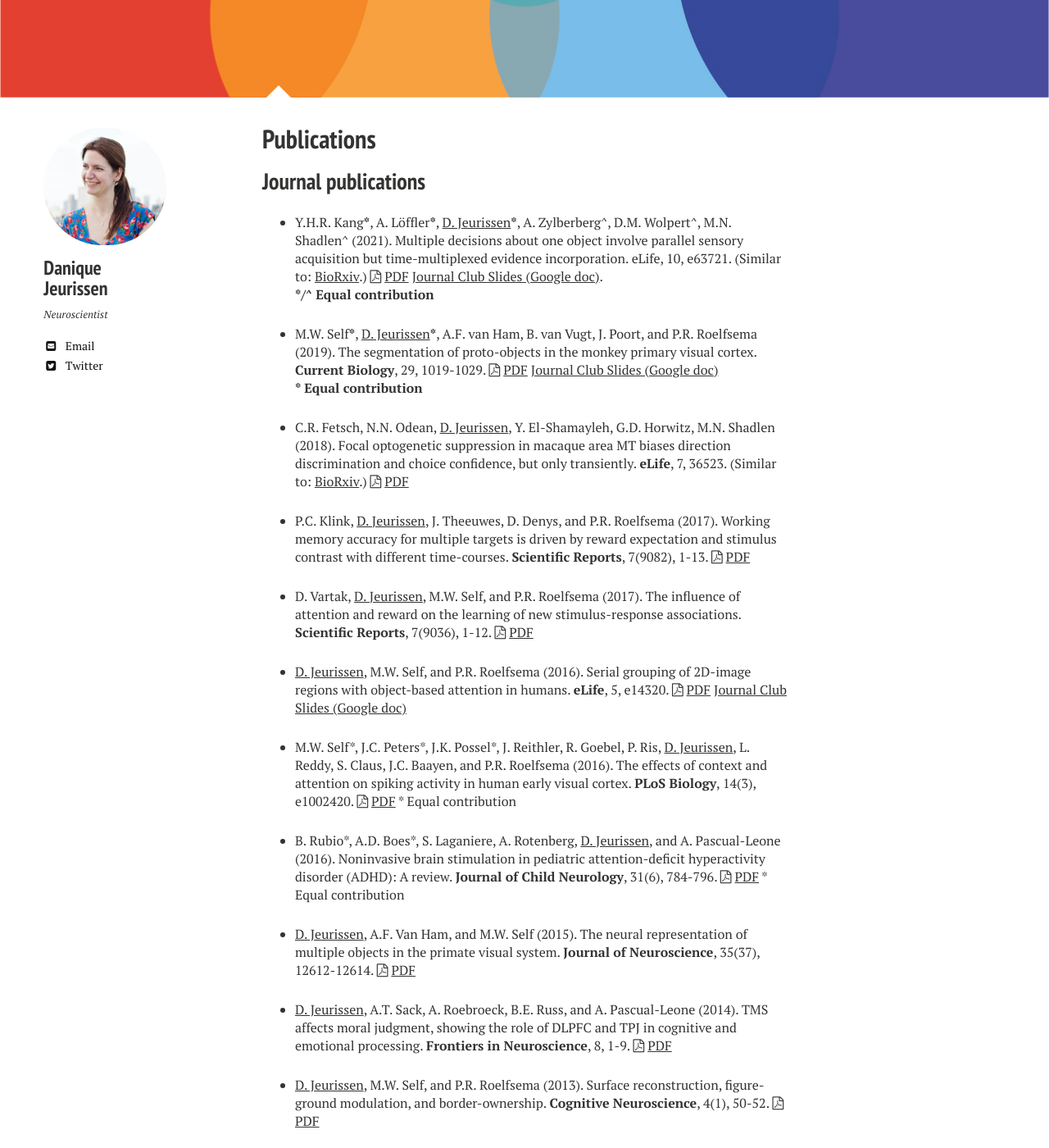
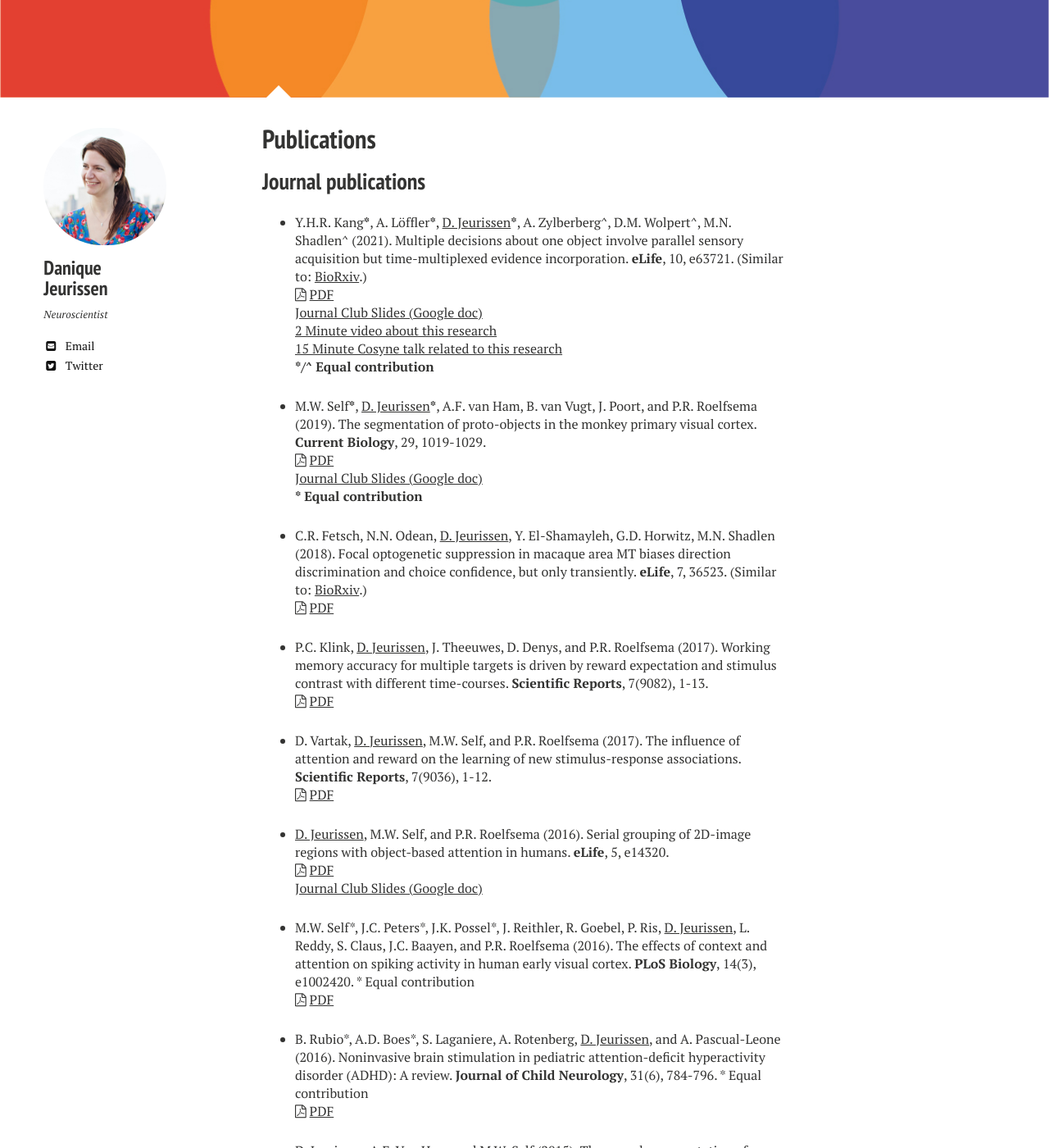
Before and after one commit to DaniqueJeurissen/DaniqueJeurissen.github.io, a Jekyll site: the page built from publications/index.md, in a window 1280 px wide and 1400 px high, scrolled down 250 px. Shown: the whole window at 82% size. Built offline with Jekyll 4.4.1, drawn with Linux system fonts in a browser that asks for light colours; nearby versions of some CDN libraries.

Commit message:
Adding link to 2D ZI video

```diff
--- a/publications/index.md
+++ b/publications/index.md
@@ -9,31 +9,48 @@ image:
 
 ## Journal publications
 
-* Y.H.R. Kang**\***, A. L&#246;ffler**\***, <u>D. Jeurissen</u>**\***, A. Zylberberg^, D.M. Wolpert^, M.N. Shadlen^ (2021). Multiple decisions about one object involve parallel sensory acquisition but time-multiplexed evidence incorporation. eLife, 10, e63721. (Similar to: [BioRxiv](https://www.biorxiv.org/content/10.1101/2020.10.15.341008v1).) <i class="fa fa-file-pdf-o"></i> [PDF](papers/2021_KangLofflerJeurissen_eLife.pdf) [Journal Club Slides (Google doc)](https://docs.google.com/presentation/d/1C-pOKoxp6eshfWkr_SGmX9JafvB0Jfuu_RADzy_yX7U/edit?usp=sharing).
+* Y.H.R. Kang**\***, A. L&#246;ffler**\***, <u>D. Jeurissen</u>**\***, A. Zylberberg^, D.M. Wolpert^, M.N. Shadlen^ (2021). Multiple decisions about one object involve parallel sensory acquisition but time-multiplexed evidence incorporation. **eLife**, 10, e63721. (Similar to: [BioRxiv](https://www.biorxiv.org/content/10.1101/2020.10.15.341008v1).)
+<br> <i class="fa fa-file-pdf-o"></i> [PDF](papers/2021_KangLofflerJeurissen_eLife.pdf)
+<br> [Journal Club Slides (Google doc)](https://docs.google.com/presentation/d/1C-pOKoxp6eshfWkr_SGmX9JafvB0Jfuu_RADzy_yX7U/edit?usp=sharing)
+<br> [2 Minute video about this research](https://www.youtube.com/watch?v=K1LOm92KxUE)
+<br> [15 Minute Cosyne talk related to this research](https://youtu.be/hlmezZErgd8)
 <br> **\*/^ Equal contribution**
 
-* M.W. Self**\***, <u>D. Jeurissen</u>**\***, A.F. van Ham, B. van Vugt, J. Poort, and P.R. Roelfsema (2019). The segmentation of proto-objects in the monkey primary visual cortex. **Current Biology**, 29, 1019-1029. <i class="fa fa-file-pdf-o"></i> [PDF](papers/2019_SelfJeurissen_CurrBio.pdf) [Journal Club Slides (Google doc)](https://docs.google.com/presentation/d/1NP975PPtftqyhtHeBIvX3eqrt09Baosk2KnYj7ga-M8/edit?usp=sharing)
+* M.W. Self**\***, <u>D. Jeurissen</u>**\***, A.F. van Ham, B. van Vugt, J. Poort, and P.R. Roelfsema (2019). The segmentation of proto-objects in the monkey primary visual cortex. **Current Biology**, 29, 1019-1029.
+<br> <i class="fa fa-file-pdf-o"></i> [PDF](papers/2019_SelfJeurissen_CurrBio.pdf)
+<br> [Journal Club Slides (Google doc)](https://docs.google.com/presentation/d/1NP975PPtftqyhtHeBIvX3eqrt09Baosk2KnYj7ga-M8/edit?usp=sharing)
 <br> **\* Equal contribution**
 
-* C.R. Fetsch, N.N. Odean, <u>D. Jeurissen</u>, Y. El-Shamayleh, G.D. Horwitz, M.N. Shadlen (2018). Focal optogenetic suppression in macaque area MT biases direction discrimination and choice confidence, but only transiently. **eLife**,  7, 36523. (Similar to: [BioRxiv](https://doi.org/10.1101/277251).) <i class="fa fa-file-pdf-o"></i> [PDF](https://elifesciences.org/download/aHR0cHM6Ly9jZG4uZWxpZmVzY2llbmNlcy5vcmcvYXJ0aWNsZXMvMzY1MjMvZWxpZmUtMzY1MjMtdjIucGRm/elife-36523-v2.pdf?_hash=IcM8Uw4KaAGU0FT9Uws4THeYryZBJhJcxCYFamXP618%3D)
+* C.R. Fetsch, N.N. Odean, <u>D. Jeurissen</u>, Y. El-Shamayleh, G.D. Horwitz, M.N. Shadlen (2018). Focal optogenetic suppression in macaque area MT biases direction discrimination and choice confidence, but only transiently. **eLife**,  7, 36523. (Similar to: [BioRxiv](https://doi.org/10.1101/277251).)
+<br> <i class="fa fa-file-pdf-o"></i> [PDF](https://elifesciences.org/download/aHR0cHM6Ly9jZG4uZWxpZmVzY2llbmNlcy5vcmcvYXJ0aWNsZXMvMzY1MjMvZWxpZmUtMzY1MjMtdjIucGRm/elife-36523-v2.pdf?_hash=IcM8Uw4KaAGU0FT9Uws4THeYryZBJhJcxCYFamXP618%3D)
 
-* P.C. Klink, <u>D. Jeurissen</u>, J. Theeuwes, D. Denys, and P.R. Roelfsema (2017). Working memory accuracy for multiple targets is driven by reward expectation and stimulus contrast with different time-courses. **Scientific Reports**, 7(9082), 1-13. <i class="fa fa-file-pdf-o"></i> [PDF](papers/2017_Klink_ScientificReports.pdf)
+* P.C. Klink, <u>D. Jeurissen</u>, J. Theeuwes, D. Denys, and P.R. Roelfsema (2017). Working memory accuracy for multiple targets is driven by reward expectation and stimulus contrast with different time-courses. **Scientific Reports**, 7(9082), 1-13.
+<br> <i class="fa fa-file-pdf-o"></i> [PDF](papers/2017_Klink_ScientificReports.pdf)
 
-* D. Vartak, <u>D. Jeurissen</u>, M.W. Self, and P.R. Roelfsema (2017). The influence of attention and reward on the learning of new stimulus-response associations. **Scientific Reports**, 7(9036), 1-12. <i class="fa fa-file-pdf-o"></i> [PDF](papers/2017_Vartak_ScientificReports.pdf)
+* D. Vartak, <u>D. Jeurissen</u>, M.W. Self, and P.R. Roelfsema (2017). The influence of attention and reward on the learning of new stimulus-response associations. **Scientific Reports**, 7(9036), 1-12.
+<br> <i class="fa fa-file-pdf-o"></i> [PDF](papers/2017_Vartak_ScientificReports.pdf)
 
-* <u>D. Jeurissen</u>, M.W. Self, and P.R. Roelfsema (2016). Serial grouping of 2D-image regions with object-based attention in humans. **eLife**,  5, e14320. <i class="fa fa-file-pdf-o"></i> [PDF](https://elifesciences.org/content/5/e14320-download.pdf) [Journal Club Slides (Google doc)](https://docs.google.com/presentation/d/1P0uZVKC5OgPQ06t2YSn6-mA7p63dNiBeTSKkxvJFS8c/edit?usp=sharing)
+* <u>D. Jeurissen</u>, M.W. Self, and P.R. Roelfsema (2016). Serial grouping of 2D-image regions with object-based attention in humans. **eLife**,  5, e14320.
+<br> <i class="fa fa-file-pdf-o"></i> [PDF](https://elifesciences.org/content/5/e14320-download.pdf)
+<br> [Journal Club Slides (Google doc)](https://docs.google.com/presentation/d/1P0uZVKC5OgPQ06t2YSn6-mA7p63dNiBeTSKkxvJFS8c/edit?usp=sharing)
 
-* M.W. Self\*, J.C. Peters\*, J.K. Possel\*, J. Reithler, R. Goebel, P. Ris, <u>D. Jeurissen</u>, L. Reddy, S. Claus, J.C. Baayen, and P.R. Roelfsema (2016). The effects of context and attention on spiking activity in human early visual cortex. **PLoS Biology**, 14(3), e1002420. <i class="fa fa-file-pdf-o"></i> [PDF](papers/2016_Self_PlosBiology.pdf) \* Equal contribution
+* M.W. Self\*, J.C. Peters\*, J.K. Possel\*, J. Reithler, R. Goebel, P. Ris, <u>D. Jeurissen</u>, L. Reddy, S. Claus, J.C. Baayen, and P.R. Roelfsema (2016). The effects of context and attention on spiking activity in human early visual cortex. **PLoS Biology**, 14(3), e1002420. \* Equal contribution
+<br> <i class="fa fa-file-pdf-o"></i> [PDF](papers/2016_Self_PlosBiology.pdf)
 
-* B. Rubio\*, A.D. Boes\*, S. Laganiere, A. Rotenberg, <u>D. Jeurissen</u>, and A. Pascual-Leone (2016). Noninvasive brain stimulation in pediatric attention-deficit hyperactivity disorder (ADHD): A review. **Journal of Child Neurology**, 31(6), 784-796. <i class="fa fa-file-pdf-o"></i> [PDF](papers/2016_Rubio_JChildNeurology.pdf) \* Equal contribution
+* B. Rubio\*, A.D. Boes\*, S. Laganiere, A. Rotenberg, <u>D. Jeurissen</u>, and A. Pascual-Leone (2016). Noninvasive brain stimulation in pediatric attention-deficit hyperactivity disorder (ADHD): A review. **Journal of Child Neurology**, 31(6), 784-796. \* Equal contribution
+<br> <i class="fa fa-file-pdf-o"></i> [PDF](papers/2016_Rubio_JChildNeurology.pdf)
 
-* <u>D. Jeurissen</u>, A.F. Van Ham, and M.W. Self (2015). The neural representation of multiple objects in the primate visual system. **Journal of Neuroscience**, 35(37), 12612-12614. <i class="fa fa-file-pdf-o"></i> [PDF](papers/2015_Jeurissen_JNeurosc.pdf)
+* <u>D. Jeurissen</u>, A.F. Van Ham, and M.W. Self (2015). The neural representation of multiple objects in the primate visual system. **Journal of Neuroscience**, 35(37), 12612-12614.
+<br> <i class="fa fa-file-pdf-o"></i> [PDF](papers/2015_Jeurissen_JNeurosc.pdf)
 
-* <u>D. Jeurissen</u>, A.T. Sack, A. Roebroeck, B.E. Russ, and A. Pascual-Leone (2014). TMS affects moral judgment, showing the role of DLPFC and TPJ in cognitive and emotional processing. **Frontiers in Neuroscience**, 8, 1-9. <i class="fa fa-file-pdf-o"></i> [PDF](http://journal.frontiersin.org/article/10.3389/fnins.2014.00018/pdf)
+* <u>D. Jeurissen</u>, A.T. Sack, A. Roebroeck, B.E. Russ, and A. Pascual-Leone (2014). TMS affects moral judgment, showing the role of DLPFC and TPJ in cognitive and emotional processing. **Frontiers in Neuroscience**, 8, 1-9.
+<br> <i class="fa fa-file-pdf-o"></i> [PDF](http://journal.frontiersin.org/article/10.3389/fnins.2014.00018/pdf)
 
-* <u>D. Jeurissen</u>, M.W. Self, and P.R. Roelfsema (2013). Surface reconstruction, figure-ground modulation, and border-ownership. **Cognitive Neuroscience**, 4(1), 50-52. <i class="fa fa-file-pdf-o"></i> [PDF](papers/2013_JeurissenSelfRoelfsema_CognitiveNeuroscience.pdf)
+* <u>D. Jeurissen</u>, M.W. Self, and P.R. Roelfsema (2013). Surface reconstruction, figure-ground modulation, and border-ownership. **Cognitive Neuroscience**, 4(1), 50-52.
+<br> <i class="fa fa-file-pdf-o"></i> [PDF](papers/2013_JeurissenSelfRoelfsema_CognitiveNeuroscience.pdf)
 
-* I. Korjoukov, <u>D. Jeurissen</u>, N.A. Kloosterman, J.E. Verhoeven, H.S. Scholte, and P.R. Roelfsema (2012). The time-course of perceptual grouping in natural scenes. **Psychological Science**, 23(12), 1-8. <i class="fa fa-file-pdf-o"></i> [PDF](papers/2012_KorjoukovJeurissenRoelfsema_PsychScience_complete.pdf)
+* I. Korjoukov, <u>D. Jeurissen</u>, N.A. Kloosterman, J.E. Verhoeven, H.S. Scholte, and P.R. Roelfsema (2012). The time-course of perceptual grouping in natural scenes. **Psychological Science**, 23(12), 1-8.
+<br> <i class="fa fa-file-pdf-o"></i> [PDF](papers/2012_KorjoukovJeurissenRoelfsema_PsychScience_complete.pdf)
 
 ---
 
```
Also changed, not shown: research/index.md (+4 -0 lines), 4 other files.
